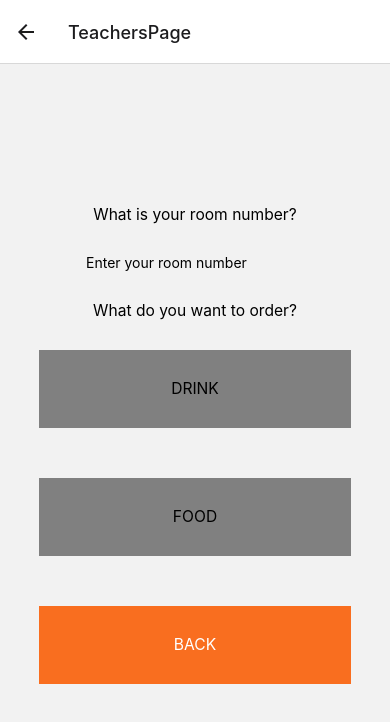
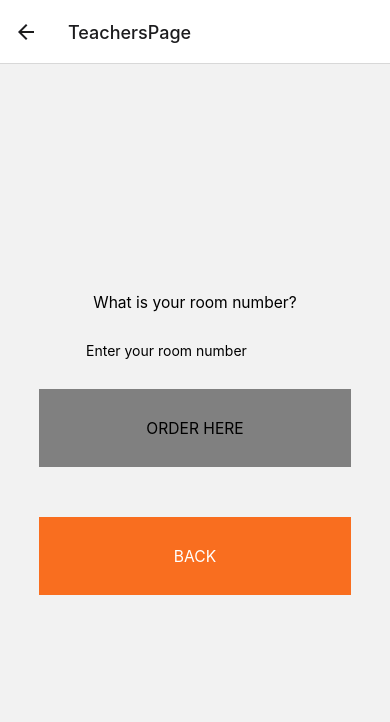
Before and after one commit to studentocsbMatvei/KennyAppOCSB2024, a React Native app in the folder DeliveryApp/: screen /TeachersPage in a window 390 px wide. Shown: the top 722 px of the page. Built offline with nearby package versions, Linux system fonts and the light colour scheme.

Commit message:
OrdersPage is added

```diff
--- a/DeliveryApp/App.js
+++ b/DeliveryApp/App.js
@@ -11,6 +11,7 @@ import KennysPage from './pages/KennysPage';
 import TeachersPage from './pages/TeachersPage';
 
 import axios from 'axios';
+import OrdersPage from './pages/OrdersPage';
 
 const Stack = createNativeStackNavigator();
 
@@ -43,6 +44,7 @@ export default function App() {
         <Stack.Screen name="Home" component={HomeScreen}/>
         <Stack.Screen name="KennysPage" component={KennysPage}/>
         <Stack.Screen name="TeachersPage" component={TeachersPage}/>
+        <Stack.Screen name="OrdersPage" component={OrdersPage}/>
       </Stack.Navigator>
     </NavigationContainer>
   );
--- /dev/null
+++ b/DeliveryApp/pages/OrdersPage.js
@@ -0,0 +1,15 @@
+import * as React from 'react';
+import { StyleSheet, Text, View, Button, Pressable, Dimensions, TextInput, ScrollView } from 'react-native';
+
+const windowWidth = Dimensions.get('window').width;
+const windowHeight = Dimensions.get('window').height;
+
+export default function OrdersPage({navigation}) {
+    return (
+        <View>
+            <Text>
+                That's a page for orders!
+            </Text>
+        </View>
+    )
+}
--- a/DeliveryApp/pages/TeachersPage.js
+++ b/DeliveryApp/pages/TeachersPage.js
@@ -9,15 +9,9 @@ export default function TeachersPage({navigation}) {
         <View style={styles.container}>
             <Text style={styles.textStyle}>What is your room number?</Text>
             <TextInput placeholder='Enter your room number'/>
-            <Text style={styles.textStyle}>What do you want to order?</Text>
-            <Pressable style={styles.buttonStyle}>
+            <Pressable style={styles.buttonStyle} onPress={() => navigation.navigate('OrdersPage')}>
                 <Text style={styles.buttonText}>
-                    DRINK
-                </Text>
-            </Pressable>
-            <Pressable style={styles.buttonStyle}>
-                <Text style={styles.buttonText}>
-                    FOOD
+                    ORDER HERE
                 </Text>
             </Pressable>
             <Pressable style={styles.buttonStyle_1} onPress={() => navigation.navigate('Home')}>
```
Also changed, not shown: 1 other file (tests, documents, lock files or other folders).
